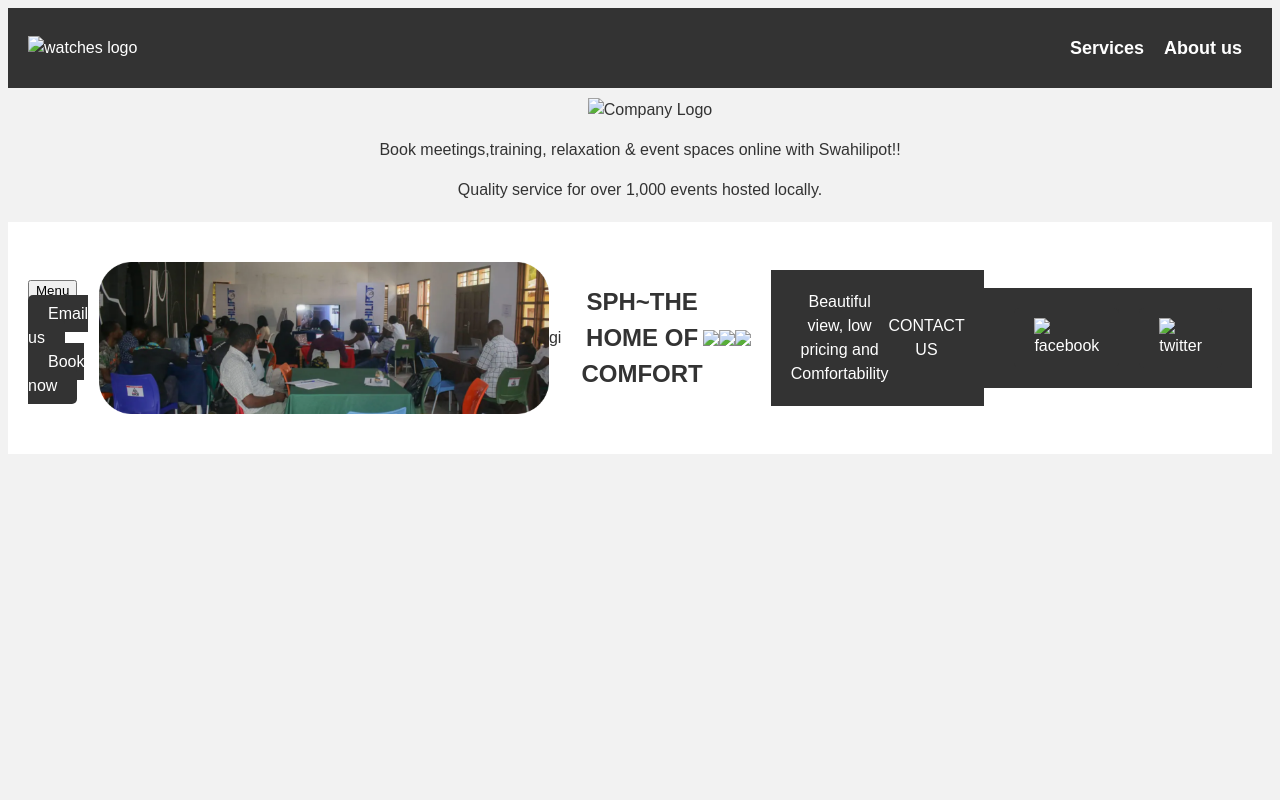
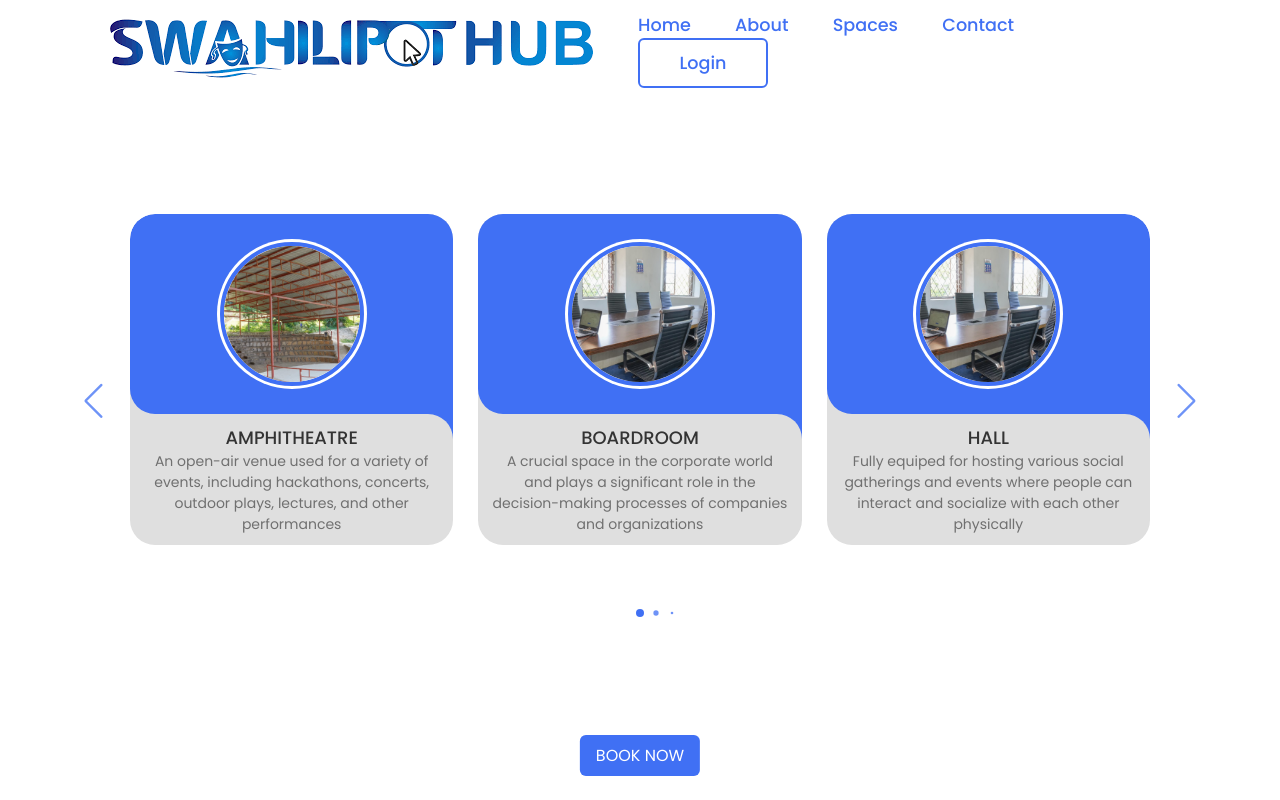
Before and after one commit to Joashomae/Swahilipot, a plain HTML site: page folders/Frontend/client/public/html/landing.html in a window 1280 px wide. Drawn offline with Linux system fonts and the light colour scheme; grey boxes are pictures that could not be loaded.

Commit message:
neytcode

```diff
--- a/folders/Frontend/client/components/css/landing.css
+++ b/folders/Frontend/client/components/css/landing.css
@@ -1,162 +1,237 @@
-/* Styles for the navigation bar */
-nav {
-    background-color: #333;
-    color: white;
+/* Google Fonts - Poppins */
+@import url('https://fonts.googleapis.com/css2?family=Poppins:wght@300;400;500;600&display=swap');
+
+* {
+	margin: 0;
+	padding: 0;
+	box-sizing: border-box;
+	font-family: 'Poppins', sans-serif;
+}
+
+body {
+	min-height: 100vh;
+	display: flex;
+	align-items: center;
+	justify-content: center;
+	background-color: #ffffff;
+}
+
+header {
+	position: fixed;
+	top: 0;
+	left: 0;
+	width: 100%;
+	padding: 10px 100px;
 	display: flex;
 	justify-content: space-between;
 	align-items: center;
-    padding: 10px 20px;
-  }
-
-  nav ul {
-    display: flex;
-    list-style: none;
-    margin: 0;
-    padding: 0;
-  }
-
-  nav li {
-    margin-right: 20px;
-  }
-
-  nav a {
-    color: white;
-    text-decoration: none;
-    font-weight: bold;
-  }
-
-  nav a:hover {
-    text-decoration: underline;
+	z-index: 99;
 }
 
 .logo {
-    margin-right: auto;
+	font-size: 1.5em;
+	color: #42345a;
+	user-select: none;
+	background: transparent;
 }
 
-  /* Styles for the main content */
-  body {
-    font-family: Arial, sans-serif;
-    font-size: 16px;
-    line-height: 1.5;
-    background-color: #f2f2f2;
+.navigation a {
+	position: relative;
+	font-size: 1.1em;
+	color: #4070F4;
+	text-decoration: none;
+	font-weight: 500;
+	margin-left: 40px;
+}
+
+.navigation a::after {
+	content: '';
+	position: absolute;
+	left: 0;
+	bottom: -6px;
+	width: 100%;
+	height: 3px;
+	background: #270263;
+	border-radius: 5px;
+	transform-origin: right;
+	transform: scaleX(0);
+	transition: transform .5s;
+
+}
+
+.navigation a:hover::after {
+	transform-origin: left;
+	transform: scaleX(1);
+}
+
+.navigation .btnLogin-popup {
+	width: 130px;
+	height: 50px;
+	background: transparent;
+	border: 2px solid #4070F4;
+	outline: none;
+	border-radius: 6px;
+	cursor: pointer;
+	font-size: 1.1em;
+	color: #4070F4;
+	font-weight: 500;
+	margin-left: 40px;
+	transition: .5s;
+}
+
+.navigation .btnLogin-popup:hover {
+	background: #333;
+	color: #ffffff;
+}
+
+.slide-container {
+	max-width: 1120px;
+	width: 100%;
+	padding: 40px 0;
+}
+
+.slide-content {
+	margin: 0 50px;
+	overflow: hidden;
+	border-radius: 25px;
+}
+
+.card {
+	border-radius: 25px;
+	background-color: #dfdfdf;
+}
+
+.image-content,
+.card-content {
+	display: flex;
+	flex-direction: column;
+	align-items: center;
+	padding: 10px 14px;
+}
+
+.image-content {
+	position: relative;
+	row-gap: 5px;
+	padding: 25px 0;
+}
+
+.overlay {
+	position: absolute;
+	left: 0;
+	top: 0;
+	height: 100%;
+	width: 100%;
+	background-color: #4070F4;
+	border-radius: 25px 25px 0 25px;
+}
+
+.overlay::before,
+.overlay::after {
+	content: '';
+	position: absolute;
+	right: 0;
+	bottom: -40px;
+	height: 40px;
+	width: 40px;
+	background-color: #4070F4;
+}
+
+.overlay::after {
+	border-radius: 0 25px 0 0;
+	background-color: #dfdfdf;
+}
+
+.card-image {
+	position: relative;
+	height: 150px;
+	width: 150px;
+	border-radius: 50%;
+	background: #FFF;
+	padding: 3px;
+}
+
+.card-image .card-img {
+	height: 100%;
+	width: 100%;
+	object-fit: cover;
+	border-radius: 50%;
+	border: 4px solid #4070F4;
+}
+
+.name {
+	font-size: 18px;
+	font-weight: 500;
 	color: #333;
 }
 
-  .container2 {
-    background-color: white;
-    padding: 20px;
-    margin: 20px 0;
-    display: flex;
-    justify-content: space-between;
-    align-items: center;
-  }
-
-  .container2 p {
-    margin: 0;
-  }
-
-  .container2 a {
-    background-color: #333;
-    color: white;
-    text-decoration: none;
-    padding: 10px 20px;
-    border-radius: 5px;
-  }
-
-  .container2 a:hover {
-    background-color: #444;
-  }
-
-  .container3 {
-    display: flex;
-    justify-content: center;
-    align-items: center;
-    margin: 20px 0;
-  }
-
-  .container3 img {
-    max-width: 100%;
-  }
-
-  .container4 {
-    background-color: white;
-    padding: 20px;
-    margin: 20px 0;
-  }
-
-  .container4 p {
-    font-weight: bold;
-    font-size: 24px;
-    margin: 0;
+.description {
+	font-size: 14px;
+	color: #707070;
 	text-align: center;
 }
 
-  .container4  {
-    display: flex;
-    justify-content: center;
-    align-items: center;
+.button {
+	border: none;
+	font-size: 16px;
+	color: #FFF;
+	padding: 8px 16px;
+	background-color: #4070F4;
+	border-radius: 6px;
+	margin: 14px;
+	cursor: pointer;
+	transition: all 0.5s ease;
 }
 
+.button:hover {
+	background: #265DF2;
+}
 
-  /* Styles for the social media icons */
-  .social-media-icons {
-    display: flex;
-    justify-content: center;
-    align-items: center;
-    background-color: #333;
-    color: white;
-    padding: 20px;
+.swiper-navBtn {
+	color: #6E93f7;
+	transition: color 0.3s ease;
 }
-  .social-media-icons a {
+
+.swiper-navBtn:hover {
+	color: #4070F4;
+}
+
+.swiper-navBtn::before,
+.swiper-navBtn::after {
+	font-size: 35px;
+}
+
+.swiper-button-next {
+	right: 0;
+}
+
+.swiper-button-prev {
+	left: 0;
+}
+
+.swiper-pagination-bullet {
+	background-color: #6E93f7;
+	opacity: 1;
+}
+
+.swiper-pagination-bullet-active {
+	background-color: #4070F4;
+}
+
+@media screen and (max-width: 768px) {
+	.slide-content {
 		margin: 0 10px;
 	}
 
-  .social-media-icons img {
-    width: 42px;
-    height: 42px;
+	.swiper-navBtn {
+		display: none;
 	}
-  /* Center align logo */
-.logo {
-    text-align: center;
 }
 
-  /* Move navigation bar to top right corner */
-  nav {
-    display: flex;
-    justify-content: flex-end;
-    align-items: center;
-    height: 80px;
-    background-color: #333;
-    color: #fff;
-    padding: 0 20px;
+.bookNow {
+	position: fixed;
+  	bottom: 10px;
+  	left: 50%;
+  	transform: translateX(-50%);
+	text-decoration: none;
+	color: red;
 }
-
-  nav ul {
-    list-style: none;
-    margin: 0;
-    padding: 0;
-    display: flex;
-    align-items: center;
-  }
-
-  nav li {
-    margin: 0 10px;
-  }
-
-  nav a {
-    color: #fff;
-    text-decoration: none;
-    font-size: 18px;
-    font-weight: bold;
-  }
-  .LOG{
-    background-color: blue;
-    font-size: larger;
-    border-radius:5px;
-  }
-  p {
-    text-align: center;
-  }
-  button[type="cancel"] {
-    font-size: 20px;
-  }
--- a/folders/Frontend/client/public/html/landing.html
+++ b/folders/Frontend/client/public/html/landing.html
@@ -4,49 +4,133 @@
         <meta charset="UTF-8">
         <meta http-equiv="X-UA-Compatible" content="IE=edge">
         <meta name="viewport" content="width=device-width, initial-scale=1.0">
-    <title>SWAHILIPOT HUB</title>
-    <link rel="stylesheet" href="/Frontend/client/components/css/landing.css">
+        <title>SWAHILIPOT</title>
+
+        <!-- Swiper CSS -->
+        <link rel="stylesheet" href="/folders/Frontend/client/components/css/swiper-bundle.min.css">
+
+        <!-- CSS -->
+        <link rel="stylesheet" href="/folders/Frontend/client/components/css/landing.css">
+
     </head>
     <body>
-  <nav class="nav1">
-    <div class="logo"><img src="/Frontend/client/assets/" alt="watches logo" /></div>
-    <ul class="ul1">
-        <li class="li1"><a href="">Services</a></li>
-        <li class="li1"><a href="https://www.swahilipothub.co.ke/about">About us</a></li>
-    </ul>
-</nav>
+		<header>
 		<div class="logo">
- <img src="/assets/logo (1).webp " alt="Company Logo" style="height: 50px; width: 100px; margin-top: 10px; margin-left: 20px;">
+			<img src="/folders/Frontend/client/assets/img.html.jpg" alt="">
 		</div>
 
-    <p>Book meetings,training, relaxation & event spaces online with Swahilipot!!</p>
-    <p>Quality service for over 1,000 events hosted locally.</p>
-    <div class="container2">
-   <div class="dropdown">
-        <button class="dropbtn">Menu</button>
-        <div class="dropdown-content">
-          <a href="swahilipot.co.ke">Email us</a>
-          <a href="/Frontend/client/public/html/">Book now</a>
+		<nav class="navigation">
+			<a href="#">Home</a>
+			<a href="#">About</a>
+			<a href="#">Spaces</a>
+			<a href="#">Contact</a>
+			<button class="btnLogin-popup">Login</button>
+		</nav>
+		</header>
+
+        <div class="slide-container swiper">
+            <div class="slide-content">
+                <div class="card-wrapper swiper-wrapper">
+                    <div class="card swiper-slide">
+                        <div class="image-content">
+                            <span class="overlay"></span>
+
+                            <div class="card-image">
+                                <img src="/folders/Frontend/client/assets/profile1.jpg" alt="" class="card-img">
+                            </div>
                         </div>
 
+                        <div class="card-content">
+                            <h2 class="name">AMPHITHEATRE</h2>
+                            <p class="description">An open-air venue used for a variety of events, including hackathons, concerts, outdoor plays, lectures, and other performances</p>
                         </div>
-    <div class ="container3">
-    <img src="/Frontend/client/assets/Rectangle 5 (2).png" alt="image">
-    </div>gi
-    <div class="container4">
-        <p>SPH~THE HOME OF COMFORT</p>
-        <img src="/Frontend/client/assets/">
-        <img src="/Frontend/client/assets/">
-        <img src="/Frontend/client/assets/">
+                    </div>
+                    <div class="card swiper-slide">
+                        <div class="image-content">
+                            <span class="overlay"></span>
+
+                            <div class="card-image">
+                                <img src="/folders/Frontend/client/assets/profile2.jpg" alt="" class="card-img">
+                            </div>
                         </div>
 
-    <div class="social-media-icons">
-        <p>Beautiful view, low pricing and Comfortability</p>
-        <p>CONTACT US</p>
+                        <div class="card-content">
+                            <h2 class="name">BOARDROOM</h2>
+                            <p class="description">A crucial space in the corporate world and plays a significant role in the decision-making processes of companies and organizations</p>
                         </div>
-    <div class="social-media-icons">
-       <a href="https://www.facebook.com/Swahilipothub"><img src="/assets/facebook.jfif" alt="facebook"style="width:42px;height:42px;"></a>
-       <a href="https://twitter.com/swahilipothub"><img src="/assets/twitter.jfif" alt="twitter"style="width:42px;height:42px;"></a>
+                    </div>
+                    <div class="card swiper-slide">
+                        <div class="image-content">
+                            <span class="overlay"></span>
+
+                            <div class="card-image">
+                                <img src="/folders/Frontend/client/assets/profile2.jpg" alt="" class="card-img">
+                            </div>
+                        </div>
+
+                        <div class="card-content">
+                            <h2 class="name">HALL</h2>
+                            <p class="description"> Fully equiped for hosting various social gatherings and events where people can interact and socialize with each other physically </p>
+                        </div>
+                    </div>
+                    <div class="card swiper-slide">
+                        <div class="image-content">
+                            <span class="overlay"></span>
+
+                            <div class="card-image">
+                                <img src="/folders/Frontend/client/assets/profile4.jpg" alt="" class="card-img">
+                            </div>
+                        </div>
+
+                        <div class="card-content">
+                            <h2 class="name">CO-WORKING</h2>
+                            <p class="description">We offer a community-oriented environment with various resources where individuals or groups of people can collaborate, network, and share resources with each other</p>
+                        </div>
+                    </div>
+                    <div class="card swiper-slide">
+                        <div class="image-content">
+                            <span class="overlay"></span>
+
+                            <div class="card-image">
+                                <img src="/folders/Frontend/client/assets/profile5.jpg" alt="" class="card-img">
+                            </div>
+                        </div>
+
+                        <div class="card-content">
+                            <h2 class="name">TRAINING ROOM</h2>
+                            <p class="description">We provide a dedicated and conducive space for effective training and learning, helping organizations to enhance their employees' skills and knowledge, improve their performance, and achieve their business objectives.</p>
+                        </div>
+                    </div>
+                    <div class="card swiper-slide">
+                        <div class="image-content">
+                            <span class="overlay"></span>
+
+                            <div class="card-image">
+                                <img src="/folders/Frontend/client/assets/profile6.jpg" alt="" class="card-img">
+                            </div>
+                        </div>
+
+                        <div class="card-content">
+                            <h2 class="name"> COMMUNITY SPACE</h2>
+                            <p class="description">Individuals and groups can work together to solve problems, achieve common goals and make positive changes in their communities by sharing ideas, resources and experiences, as well as learn from one another and build relationships.</p>
+                        </div>
+                    </div>
+                </div>
+            </div>
+
+            <div class="swiper-button-next swiper-navBtn"></div>
+            <div class="swiper-button-prev swiper-navBtn"></div>
+            <div class="swiper-pagination"></div>
+        </div>
+
+        <div class="bookNow">
+			<button class="button">BOOK NOW</button>
    		</div>
     </body>
+
+    <!-- Swiper JS -->
+    <script src="/folders/Frontend/client/src/swiper-bundle.min.js"></script>
+
+    <!-- JavaScript -->
+    <script src="/folders/Frontend/client/src/script.js"></script>
 </html>
--- a/folders/Frontend/client/src/script.js
+++ b/folders/Frontend/client/src/script.js
@@ -1,16 +1,29 @@
-let text = "Want a Co-working Space?, Conference Room?, Hall?, Amphitheater?";
-let index = 0;
+var swiper = new Swiper(".slide-content", {
+    slidesPerView: 3,
+    spaceBetween: 25,
+    loop: true,
+    centerSlide: 'true',
+    fade: 'true',
+    grabCursor: 'true',
+    pagination: {
+      el: ".swiper-pagination",
+      clickable: true,
+      dynamicBullets: true,
+    },
+    navigation: {
+      nextEl: ".swiper-button-next",
+      prevEl: ".swiper-button-prev",
+    },
 
-function animateText() {
-    document.querySelector(".animated-text").textContent += text[index];
-    index++;
-    if (index === text.length) {
-        index = 0;
-        setTimeout(() => {
-            document.querySelector(".animated-text").textContent = "";
-        }, 2000);
-    }
-    setTimeout(animateText, 100);
-}
-
-animateText();
+    breakpoints:{
+        0: {
+            slidesPerView: 1,
+        },
+        520: {
+            slidesPerView: 2,
+        },
+        950: {
+            slidesPerView: 3,
+        },
+    },
+  });
```
Also changed, not shown: folders/Frontend/client/assets/img.html.jpg (added), folders/Frontend/client/assets/profile1.jpg (added), folders/Frontend/client/assets/profile2.jpg (added), folders/Frontend/client/assets/profile3.jpg (added), folders/Frontend/client/assets/profile4.jpg (added), folders/Frontend/client/assets/profile5.jpg (added), folders/Frontend/client/components/css/swiper-bundle.min.css (added), folders/Frontend/client/src/swiper-bundle.min.js (added), 1 other file. Lines whose indentation alone changed are shown as unchanged.
